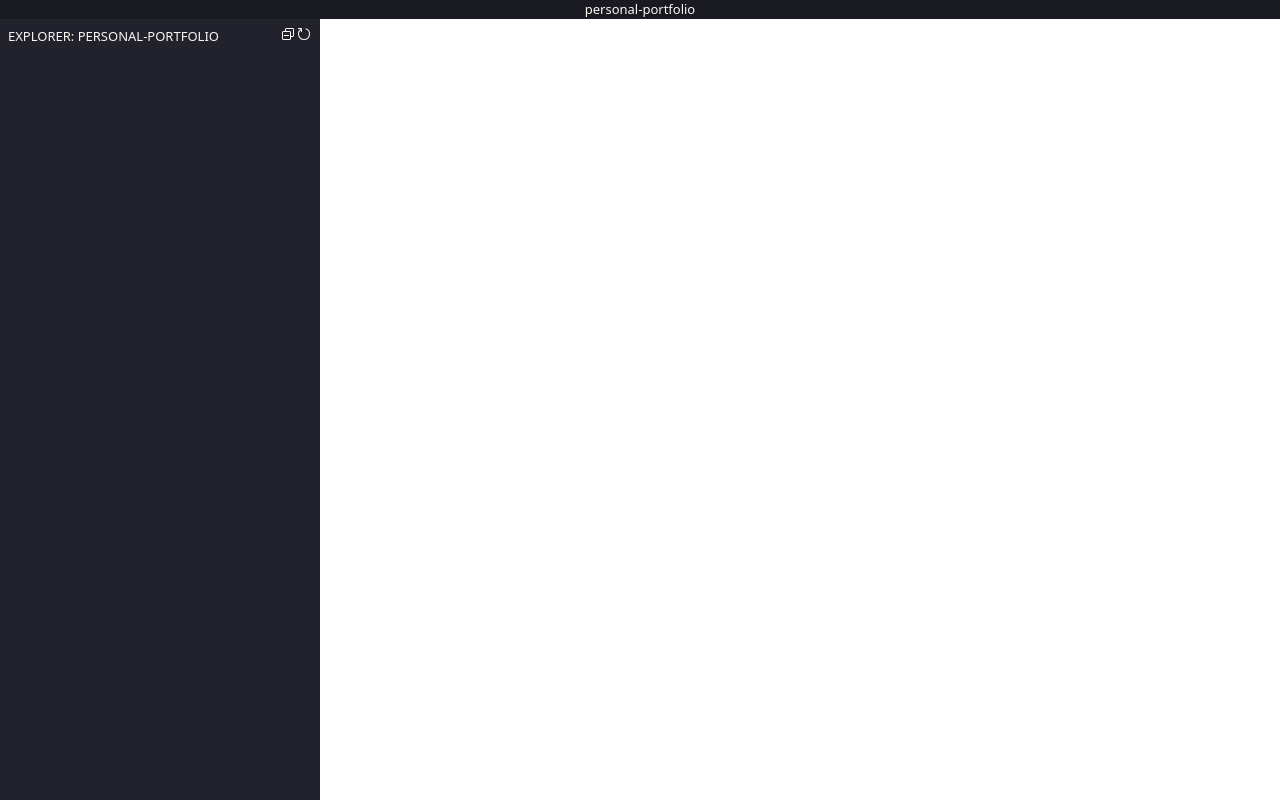
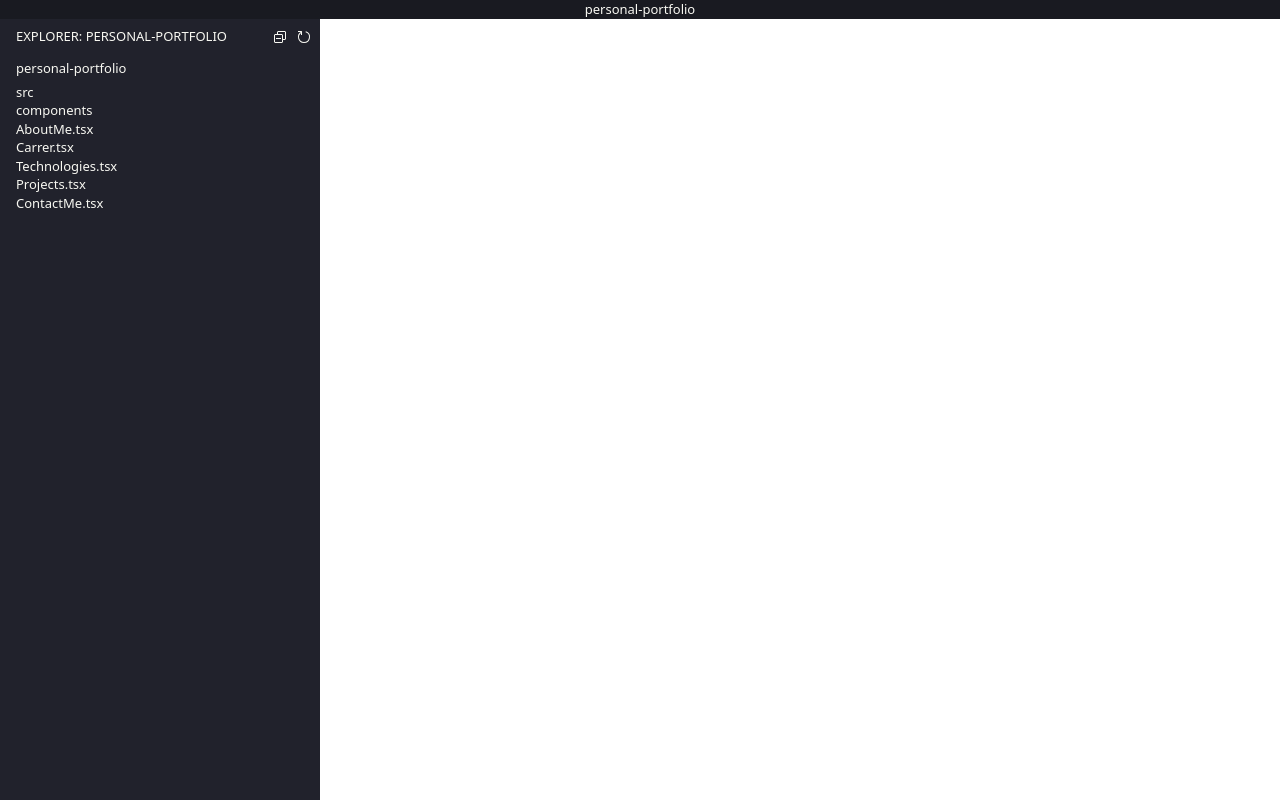
Before and after one commit to Enzovnm/personal-portfolio, a React (Vite) app in the folder personal-portfolio/: page / in a window 1280 px wide. Built offline with nearby package versions, Linux system fonts and the light colour scheme.

Commit message:
feat: Creating structure of folders on FolderNavigationBar

```diff
--- a/personal-portfolio/src/components/ExplorerBar/ActivityExplorerBar.tsx
+++ b/personal-portfolio/src/components/ExplorerBar/ActivityExplorerBar.tsx
@@ -15,7 +15,7 @@ export const ActivityExplorerBar = ({
       <div>
         <h2>EXPLORER: PERSONAL-PORTFOLIO</h2>
       </div>
-      <div>
+      <div className="flex gap-2">
         <button aria-label="Colapse All">
           <ColapseAll />
         </button>
--- a/personal-portfolio/src/components/ExplorerBar/ExplorerBar.tsx
+++ b/personal-portfolio/src/components/ExplorerBar/ExplorerBar.tsx
@@ -1,9 +1,11 @@
 import { ActivityExplorerBar } from "./ActivityExplorerBar";
+import { FolderNavigationBar } from "./FolderNavigationBar";
 
 export const ExplorerBar = () => {
   return (
-    <aside className="bg-slate-blue-explorer max-w-80 w-full h-full text-white px-2 text-sm">
+    <aside className="bg-slate-blue-explorer max-w-80 w-full h-full text-white pl-4 pr-2 text-sm">
       <ActivityExplorerBar />
+      <FolderNavigationBar />
     </aside>
   );
 };
--- a/personal-portfolio/src/components/ExplorerBar/FolderNavigationBar.tsx
+++ b/personal-portfolio/src/components/ExplorerBar/FolderNavigationBar.tsx
@@ -1,5 +1,24 @@
 import React from "react";
 
 export const FolderNavigationBar = () => {
-  return <div></div>;
+  return (
+    <div className=" h-full flex-col">
+      <div className="h-7 flex items-center">
+        <button>personal-portfolio</button>
+      </div>
+      <div>
+        <button>src</button>
+      </div>
+      <div className="flex flex-col items-start">
+        <button>components</button>
+        <div className="flex flex-col text-start">
+          <button className="text-start">AboutMe.tsx</button>
+          <button className="text-start">Carrer.tsx</button>
+          <button className="text-start">Technologies.tsx</button>
+          <button className="text-start">Projects.tsx</button>
+          <button className="text-start">ContactMe.tsx</button>
+        </div>
+      </div>
+    </div>
+  );
 };
```
